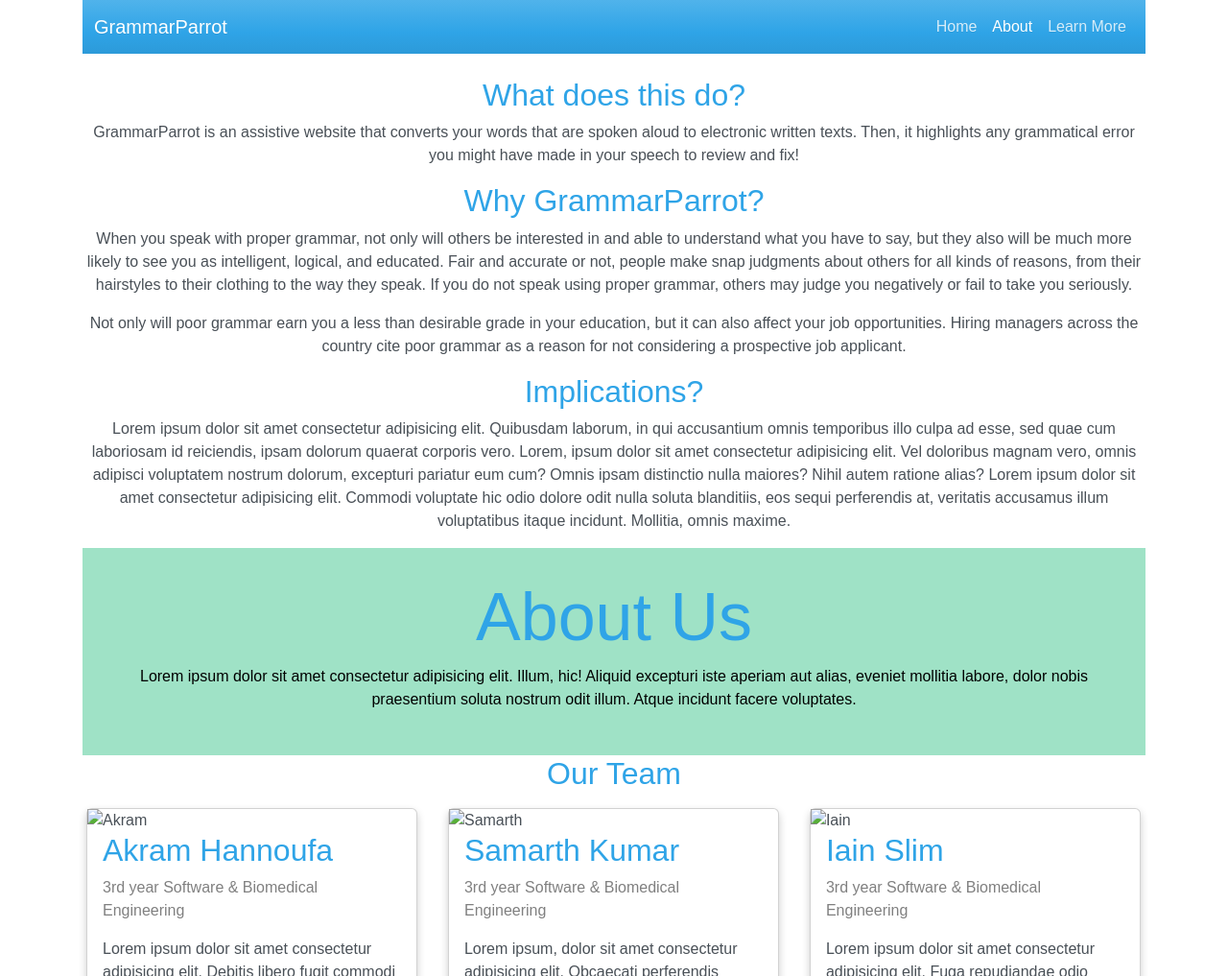
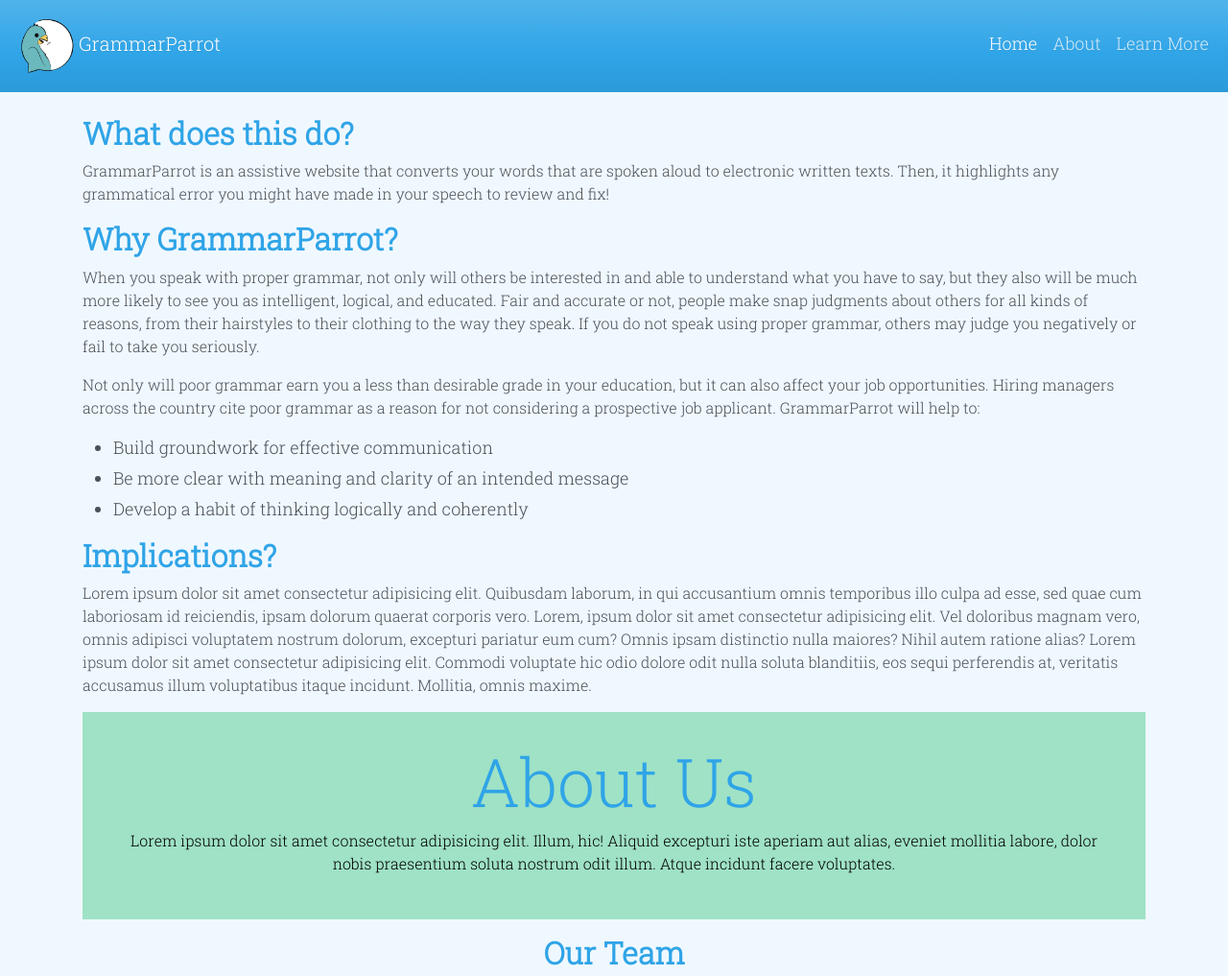
Before and after one commit to kumars38/grammar-parrot, a plain HTML site: page about.html in a window 1280 px wide. Shown: the top 1017 px of the page at 96% size. Drawn offline with nearby package versions, Linux system fonts and the light colour scheme.

Commit message:
Edit styling

```diff
--- a/about.html
+++ b/about.html
@@ -1,23 +1,26 @@
 <!DOCTYPE html>
 <html>
 <head>
+  <meta charset="UTF-8">
   <meta name="viewport" content="width=device-width, initial-scale=1">
   <link rel="stylesheet" href="https://bootswatch.com/5/cerulean/bootstrap.min.css">
-<link rel="stylesheet" type="text/css" href="css/style.css">
+  <link rel="icon" href="./img/bird.png">
+  <link rel="preconnect" href="https://fonts.gstatic.com" crossorigin>
+  <link href="https://fonts.googleapis.com/css2?family=Roboto+Slab:wght@300&display=swap" rel="stylesheet">
+  <link rel="stylesheet" href="./css/style.css">
 </head>
 <body>
-
-<div class="container">
   <nav class="navbar navbar-expand-lg navbar-dark bg-primary text-left mb-4">
     <div class="container-fluid">
-          <a class="navbar-brand" href="#">GrammarParrot</a>
+
+      <a class="navbar-brand" href="#"><img class="topbar-logo" src="img/bird.png" alt="logo" id="nav-logo"/>GrammarParrot</a>
       <div class="text-right" id="navbarColor01">
         <ul class="navbar-nav ml-auto">
           <li class="nav-item">
-                <a class="nav-link" href="index.html">Home</a>
+            <a class="nav-link active" href="index.html">Home</a>
           </li>
           <li class="nav-item">
-                <a class="nav-link active" href="about.html">About
+            <a class="nav-link" href="#">About
               <span class="visually-hidden">(current)</span>
             </a>
           </li>
@@ -28,30 +31,37 @@
       </div>
     </div>
   </nav>
+
+<div class="container">
     <div class="info">
         <div class="box1">
-            <h2> What does this do?</h2>
+            <h2><b>What does this do?</b></h2>
             <p>GrammarParrot is an assistive website that converts your words that are spoken aloud to electronic written texts. Then, it highlights any grammatical error you might have made in your speech to review and fix!  </p>
         </div>
         <div class="box2">
-            <h2> Why GrammarParrot?</h2>
+            <h2><b>Why GrammarParrot?</b></h2>
             <p>When you speak with proper grammar, not only will others be interested in and able to understand what you have to say, but they also will be much more likely to see you as intelligent, logical, and educated. Fair and accurate or not, people make snap judgments about others for all kinds of reasons, from their hairstyles to their clothing to the way they speak. If you do not speak using proper grammar, others may judge you negatively or fail to take you seriously. </p>
             <p>
-            Not only will poor grammar earn you a less than desirable grade in your education, but it can also affect your job opportunities. Hiring managers across the country cite poor grammar as a reason for not considering a prospective job applicant. </p>
+            Not only will poor grammar earn you a less than desirable grade in your education, but it can also affect your job opportunities. Hiring managers across the country cite poor grammar as a reason for not considering a prospective job applicant. GrammarParrot will help to: </p>
+            <ul>
+              <li>Build groundwork for effective communication</li>
+              <li>Be more clear with meaning and clarity of an intended message</li>
+              <li>Develop a habit of thinking logically and coherently</li>
+            </ul>
         </div>
         <div class="box3">
-            <h2> Implications? </h2>
+            <h2><b>Implications?</b></h2>
             <p>Lorem ipsum dolor sit amet consectetur adipisicing elit. Quibusdam laborum, in qui accusantium omnis temporibus illo culpa ad esse, sed quae cum laboriosam id reiciendis, ipsam dolorum quaerat corporis vero.
                 Lorem, ipsum dolor sit amet consectetur adipisicing elit. Vel doloribus magnam vero, omnis adipisci voluptatem nostrum dolorum, excepturi pariatur eum cum? Omnis ipsam distinctio nulla maiores? Nihil autem ratione alias? Lorem ipsum dolor sit amet consectetur adipisicing elit. Commodi voluptate hic odio dolore odit nulla soluta blanditiis, eos sequi perferendis at, veritatis accusamus illum voluptatibus itaque incidunt. Mollitia, omnis maxime.  </p>
         </div>
     </div>
 
-    <div class="about-section">
+    <div class="about-section mb-3">
       <h1>About Us</h1>
       <p>Lorem ipsum dolor sit amet consectetur adipisicing elit. Illum, hic! Aliquid excepturi iste aperiam aut alias, eveniet mollitia labore, dolor nobis praesentium soluta nostrum odit illum. Atque incidunt facere voluptates.</p>
     </div>
 
-    <h2 style="text-align:center">Our Team</h2>
+    <h2 style="text-align:center"><b>Our Team</b></h2>
     <div class="row">
       <div class="column">
         <div class="card">
--- a/css/style.css
+++ b/css/style.css
@@ -1,9 +1,15 @@
+* {
+  font-family: 'Roboto Slab', serif;
+}
+
+
 h1 {
     font-size: 70px;
 }
 body {
     font-family: Arial, Helvetica, sans-serif;
     margin: 0;
+    background-color: aliceblue;
   }
 
 
@@ -40,6 +46,7 @@ body {
 
   .container {
     padding: 0 16px;
+    background-color: aliceblue;
   }
 
   .container::after, .row::after {
@@ -91,6 +98,29 @@ body {
     }
   }
 
+li {
+  font-size: 18px;
+  margin-bottom: 5px;
+}
+
 #transcript-title {
   font-size: 50px;
 }
+
+#loader {
+  width: 50px;
+  height: 50px;
+}
+
+#main-logo {
+  width: 160px;
+  height: 160px;
+}
+
+#nav-logo {
+  width: 70px;
+  height: 70px;
+}
+.info{
+  text-align: left;
+}
```
Also changed, not shown: index.html (+17 -8 lines), js/animations.js (+8 -8 lines), learn.html (+12 -6 lines), img/bird.png (added). Lines whose indentation alone changed are shown as unchanged.
